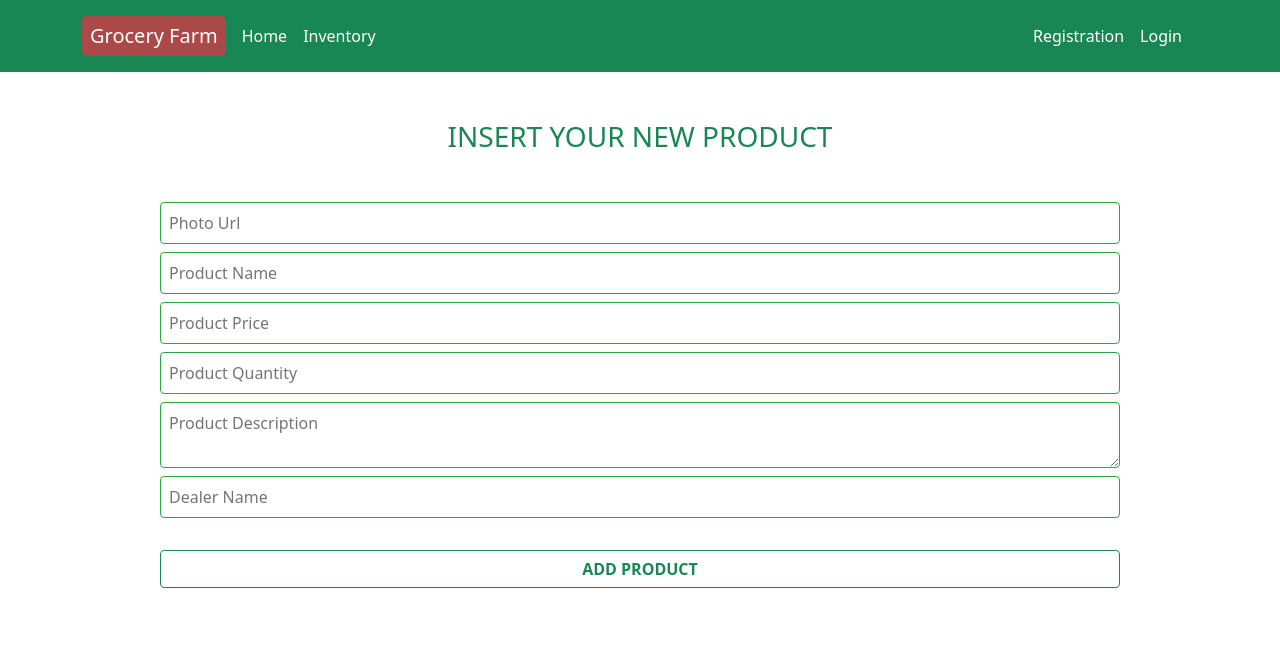
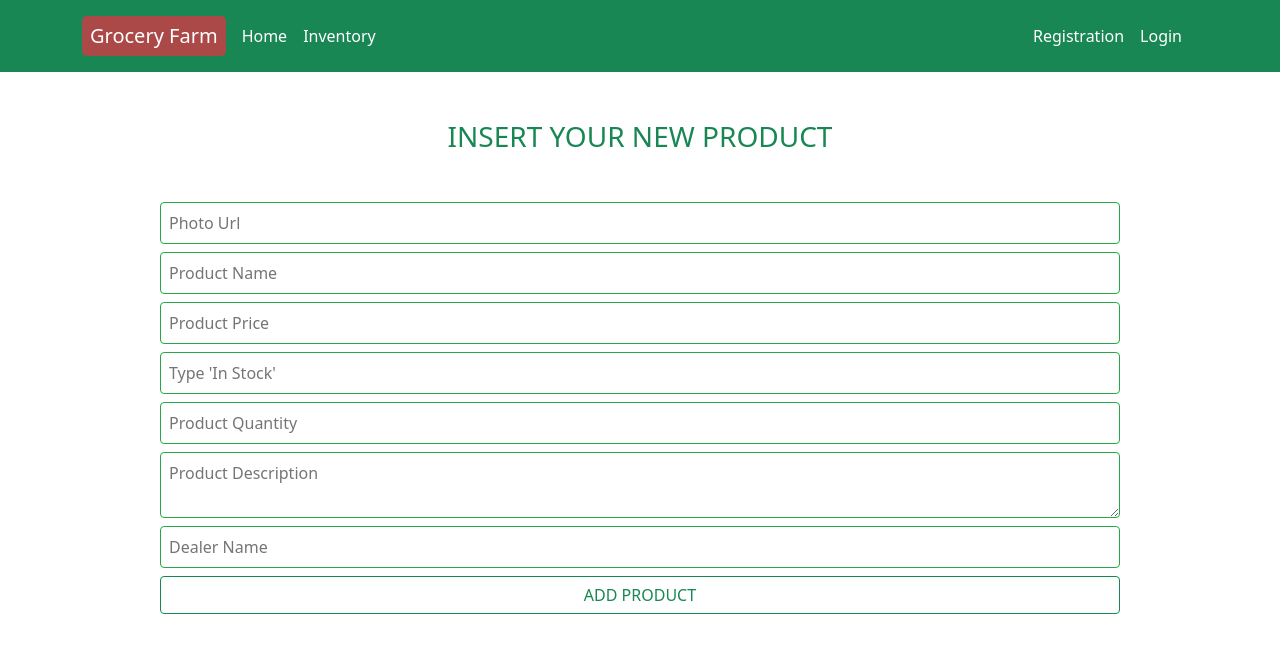
Before and after one commit to AkasHZamaN/grocery-faram-client-side, a React (Create React App) app: page /addProduct in a window 1280 px wide. Shown: the top 652 px of the page. Built offline with nearby package versions, Linux system fonts and the light colour scheme; no server answers.

Commit message:
add single product and store in the database

```diff
--- a/src/Pages/AddProduct/AddProduct.js
+++ b/src/Pages/AddProduct/AddProduct.js
@@ -7,6 +7,18 @@ const AddProduct = () => {
 
   const onSubmit = (data) => {
     console.log(data);
+    const url = `http://localhost:5000/product`;
+    fetch(url,{
+        method: 'POST',
+        headers: {
+            'content-type': 'application/json'
+        },
+        body: JSON.stringify(data)
+    })
+    .then(res =>res.json())
+    .then(result =>{
+        console.log(result);
+    })
   }
   return (
     <div>
@@ -18,10 +30,13 @@ const AddProduct = () => {
             {...register("name", { required: true, maxLength: 20 })}
           />
           <input className="mb-2 p-2 rounded" style={{border:'1px solid #28a745'}} placeholder="Product Price"  type="number" {...register("price")} />
+          <input className="mb-2 p-2 rounded" style={{border:'1px solid #28a745'}} placeholder="Type 'In Stock' "  type="text" {...register("available")} />
+
+
           <input className="mb-2 p-2 rounded" style={{border:'1px solid #28a745'}} placeholder="Product Quantity"  type="number" {...register("quantity")} />
           <textarea className="mb-2 p-2 rounded" style={{border:'1px solid #28a745'}} placeholder="Product Description"  {...register("description")} />
           <input className="mb-2 p-2 rounded" style={{border:'1px solid #28a745'}} placeholder="Dealer Name"  type="text" {...register("dealer")} />
-          <Button className="my-4 fw-bold" variant="outline-success">ADD PRODUCT</Button>
+          <Button variant="outline-success" as="input" type="submit" value="ADD PRODUCT" />{' '}
         </form>
       </div>
     </div>
```
